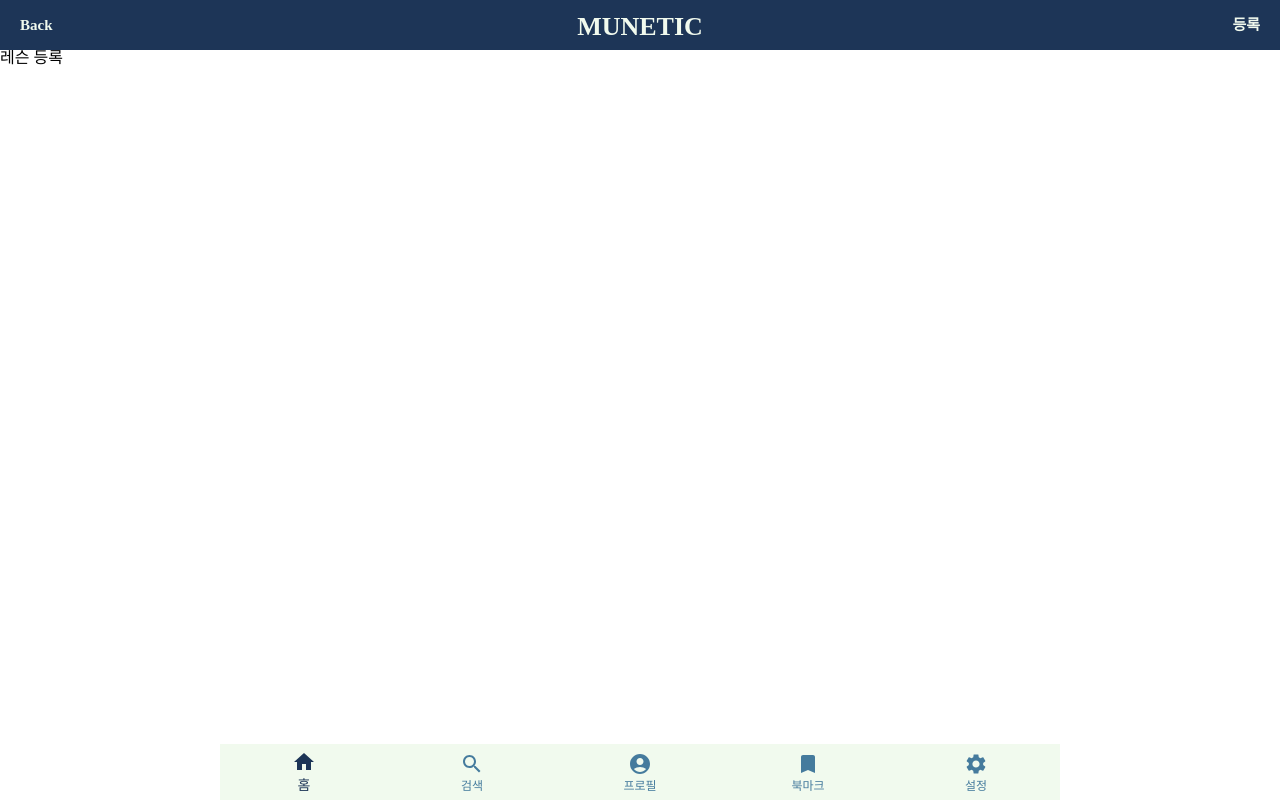
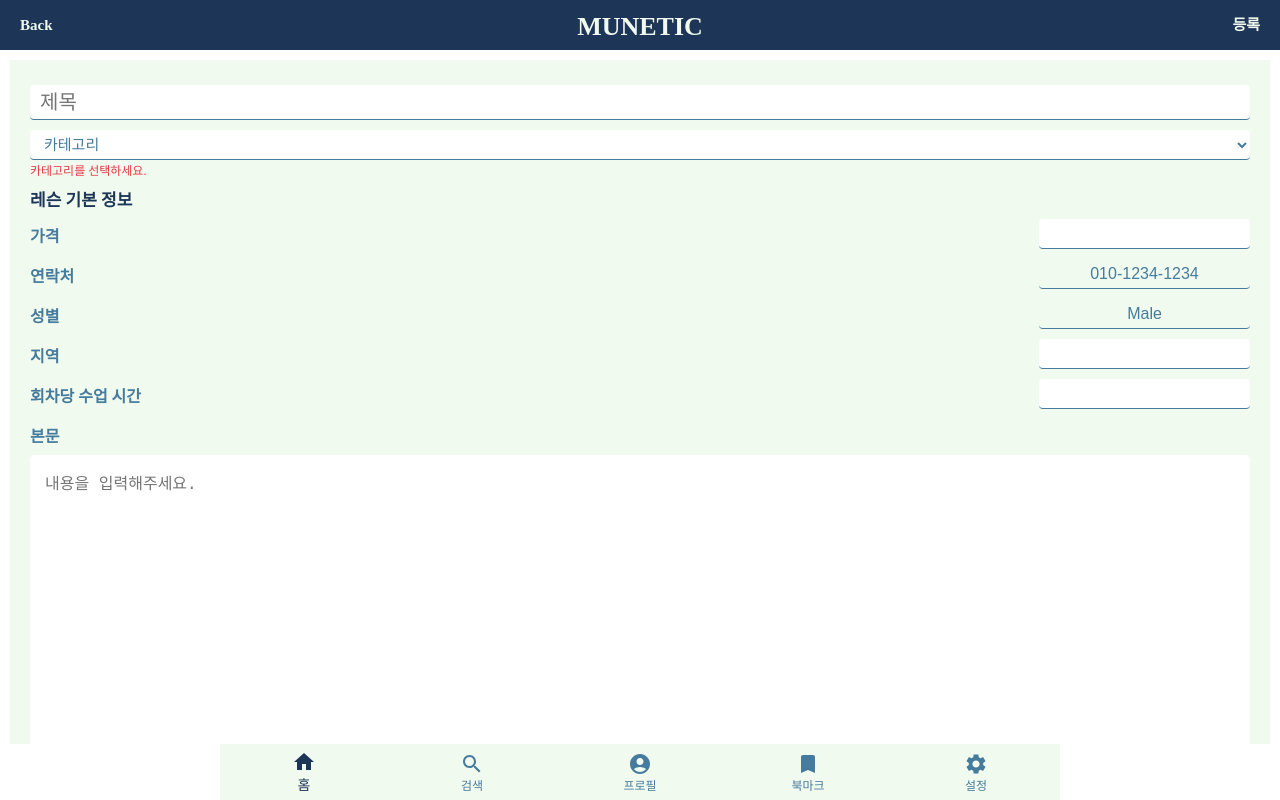
Before and after one commit to innovationacademy-kr/slabs-munetic, a React (Vite) app in the folder munetic_app/: page /lesson/write in a window 1280 px wide. Shown: the top 800 px of the page. Built offline with nearby package versions, Linux system fonts and the light colour scheme.

Commit message:
feat: app #21 classWritePage UI

```diff
--- /dev/null
+++ b/munetic_app/src/components/common/Input.tsx
@@ -0,0 +1,27 @@
+import styled from 'styled-components';
+import palette from '../../style/palette';
+
+interface ContainerProps {
+  isReadOnly: boolean;
+}
+
+const Container = styled.div<ContainerProps>`
+  input {
+    border-radius: 4px;
+    outline: none;
+    background-color: ${({ isReadOnly }) =>
+      isReadOnly ? `${palette.ivory}` : ''};
+  }
+`;
+
+interface IProps extends React.InputHTMLAttributes<HTMLInputElement> {
+  isReadOnly?: boolean;
+}
+
+export default function Input({ isReadOnly = false, ...props }: IProps) {
+  return (
+    <Container isReadOnly={isReadOnly}>
+      <input readOnly={isReadOnly} {...props} />
+    </Container>
+  );
+}
--- /dev/null
+++ b/munetic_app/src/components/common/Select.tsx
@@ -0,0 +1,78 @@
+import styled from 'styled-components';
+import palette from '../../style/palette';
+
+const Container = styled.div`
+  width: 100%;
+
+  span {
+    display: block;
+    font-size: 15px;
+    color: ${palette.grayBlue};
+    margin-bottom: 3px;
+  }
+  select {
+    width: 100%;
+    height: 30px;
+    padding-left: 10px;
+    background-color: white;
+    border-radius: 4px;
+    outline: none;
+    color: ${palette.grayBlue};
+    font-size: 15px;
+    border: none;
+    border-bottom: 1px solid ${palette.grayBlue};
+  }
+  .errorMessage {
+    font-size: 12px;
+    font-weight: normal;
+    color: ${palette.red};
+    margin: 5px 0;
+  }
+`;
+
+interface IProps extends React.SelectHTMLAttributes<HTMLSelectElement> {
+  title?: string;
+  options?: string[];
+  disabledOptions?: string[];
+  isValid?: boolean;
+  useValidation?: boolean;
+  errorMessage?: string;
+}
+
+export default function Select({
+  title,
+  options = [],
+  disabledOptions = [],
+  isValid,
+  useValidation = true,
+  errorMessage = '값을 입력하세요.',
+  ...props
+}: IProps) {
+  //폼 제출할 때 validationMode를 true 로 바꿔서 유효값이 들어갔는지 판단하기위한 것
+  const validationMode = true; //일단 state가 구현이 안됐으니 true로 둠
+
+  return (
+    <Container>
+      <label>
+        {title && <span>{title}</span>}
+        <select {...props}>
+          {disabledOptions.map((option, i) => (
+            <option value={option} key={i} disabled>
+              {option}
+            </option>
+          ))}
+          {options.map((option, i) => (
+            <option value={option} key={i}>
+              {option}
+            </option>
+          ))}
+        </select>
+      </label>
+      {useValidation && validationMode && !isValid && (
+        <div className="errorMessage">
+          <p>{errorMessage}</p>
+        </div>
+      )}
+    </Container>
+  );
+}
--- a/munetic_app/src/components/lesson/ClassManage.tsx
+++ b/munetic_app/src/components/lesson/ClassManage.tsx
@@ -1,11 +1,12 @@
-import { Link } from 'react-router-dom';
 import styled from 'styled-components';
 import { classData } from '../../dummy/classData';
 import palette from '../../style/palette';
 import Button from '../common/Button';
-import ClassList, { ClassItem } from './ClassList';
+import { ClassItem } from './ClassList';
 
-const ClassManageContainer = styled.div``;
+const ClassManageContainer = styled.div`
+  height: calc(100vh + 56px);
+`;
 
 const WriteBtnWrapper = styled.div`
   padding: 80px 30px;
@@ -45,7 +46,6 @@
             ))}
         </div>
       </ClassListWrapper>
-      <ClassList />
     </ClassManageContainer>
   );
 }
--- /dev/null
+++ b/munetic_app/src/components/lesson/ClassWrite.tsx
@@ -0,0 +1,123 @@
+import { useState } from 'react';
+import styled from 'styled-components';
+import { categoryData } from '../../dummy/categoryData';
+import { userData } from '../../dummy/userData';
+import palette from '../../style/palette';
+import Input from '../common/Input';
+import Select from '../common/Select';
+
+const Container = styled.div`
+  margin: 10px 10px 64px 10px;
+  background-color: ${palette.ivory};
+  padding: 15px 20px;
+  font-size: 17px;
+  font-weight: bold;
+  color: ${palette.darkBlue};
+  height: calc(100vh + 56px);
+  .infoName {
+    margin-top: 15px;
+  }
+`;
+
+const InputBoxContainer = styled.div`
+  margin-top: 10px;
+  display: flex;
+  font-size: 16px;
+  .inputTitle {
+    line-height: 35px;
+    font-weight: bold;
+    color: ${palette.grayBlue};
+    flex: 1;
+    height: 30px;
+  }
+  .input {
+    font-weight: normal;
+    font-size: 16px;
+    text-align: center;
+    border: none;
+    border-bottom: 1px solid ${palette.grayBlue};
+    color: ${palette.grayBlue};
+    height: 30px;
+  }
+`;
+
+const StyledTitleInput = styled(Input)`
+  margin: 10px 0px;
+  height: 35px;
+  width: 100%;
+  padding-left: 10px;
+  color: ${palette.grayBlue};
+  font-size: 20px;
+  border: none;
+  border-bottom: 1px solid ${palette.grayBlue};
+`;
+
+const IntroContent = styled.div`
+  margin-top: 20px;
+  font-weight: bold;
+  color: ${palette.grayBlue};
+  font-size: 16px;
+  .introContent {
+    width: 100%;
+    height: 450px;
+    margin: 10px 0;
+    padding: 15px 15px;
+    border-radius: 5px;
+    border: none;
+    background-color: white;
+    font-weight: normal;
+    font-size: 16px;
+    outline: none;
+    resize: none;
+  }
+`;
+
+interface InputBoxProps {
+  title: string;
+  isReadOnly?: boolean;
+  value?: string;
+  type?: string;
+}
+
+const InputBox = ({ title, isReadOnly, value, type }: InputBoxProps) => {
+  return (
+    <InputBoxContainer>
+      <span className="inputTitle">{title}</span>
+      <Input
+        value={value}
+        className="input"
+        isReadOnly={isReadOnly}
+        type={type}
+      />
+    </InputBoxContainer>
+  );
+};
+
+export default function ClassWrite() {
+  const [categoryValue, setCategoryValue] = useState('');
+  const { phone_number, gender } = userData[0];
+  const category = categoryData.filter(category => category !== '전체');
+  return (
+    <Container>
+      <StyledTitleInput placeholder="제목" />
+      <Select
+        options={category}
+        disabledOptions={['카테고리']}
+        defaultValue={'카테고리'}
+        onChange={e => setCategoryValue(e.target.value)}
+        isValid={!!categoryValue}
+        errorMessage="카테고리를 선택하세요."
+      />
+      <div className="infoName">레슨 기본 정보</div>
+      <InputBox title="가격" type="number" />
+      <InputBox title="연락처" isReadOnly value={phone_number} />
+      <InputBox title="성별" isReadOnly value={gender} />
+      <InputBox title="지역" />
+      <InputBox title="회차당 수업 시간" type="number" />
+      <IntroContent>
+        <div className="introTitle">본문</div>
+        <textarea className="introContent" placeholder="내용을 입력해주세요." />
+      </IntroContent>
+    </Container>
+  );
+}
--- /dev/null
+++ b/munetic_app/src/dummy/userData.tsx
@@ -0,0 +1,53 @@
+export const userData = [
+  {
+    type: 'STUDENT',
+    login_id: '42kunlee',
+    login_password:
+      '$2b$10$fO/O6fF5w1HDkXNab8AMBOYE/9ByW8/sjIeXpQONQgJxkegxdFDIq',
+    nickname: 'kunlee',
+    name: '쿠운리',
+    name_public: true,
+    email: '42.kunlee@gmail.com',
+    phone_number: '010-1234-1234',
+    phone_public: true,
+    image_url: '/img/testImg.png',
+    introduction: '안녕하세요. kunlee입니다. test data입니다.',
+    gender: 'Male',
+    createdAt: '2021.12.22',
+    updatedAt: '2021.12.22',
+  },
+  {
+    type: 'TUTOR',
+    login_id: '42jolim',
+    login_password:
+      '$2b$10$fO/O6fF5w1HDkXNab8AMBOYE/9ByW8/sjIeXpQONQgJxkegxdFDIq',
+    nickname: 'jolim',
+    name: '조올림',
+    name_public: true,
+    email: '42.jolim@gmail.com',
+    phone_number: '010-5678-5678',
+    phone_public: false,
+    image_url: '/img/testImg.png',
+    introduction: '안녕하세요. jolim입니다. test data입니다.',
+    gender: 'Male',
+    createdAt: '2021.12.22',
+    updatedAt: '2021.12.22',
+  },
+  {
+    type: 'STUDENT',
+    login_id: '42chaepark',
+    login_password:
+      '$2b$10$fO/O6fF5w1HDkXNab8AMBOYE/9ByW8/sjIeXpQONQgJxkegxdFDIq',
+    nickname: 'chaepark',
+    name: '채애팤',
+    name_public: false,
+    email: '42.chaepark@gmail.com',
+    phone_number: '010-1234-5678',
+    phone_public: true,
+    image_url: '/img/testImg.png',
+    introduction: '안녕하세요. chaepark입니다. test data입니다.',
+    gender: 'Female',
+    createdAt: '2021.12.22',
+    updatedAt: '2021.12.22',
+  },
+];
--- a/munetic_app/src/pages/lesson/WriteClassPage.tsx
+++ b/munetic_app/src/pages/lesson/WriteClassPage.tsx
@@ -1,7 +1,5 @@
+import ClassWrite from '../../components/lesson/ClassWrite';
+
 export default function WriteClassPage() {
-  return (
-    <div>
-      <div>레슨 등록</div>
-    </div>
-  );
+  return <ClassWrite />;
 }
```
